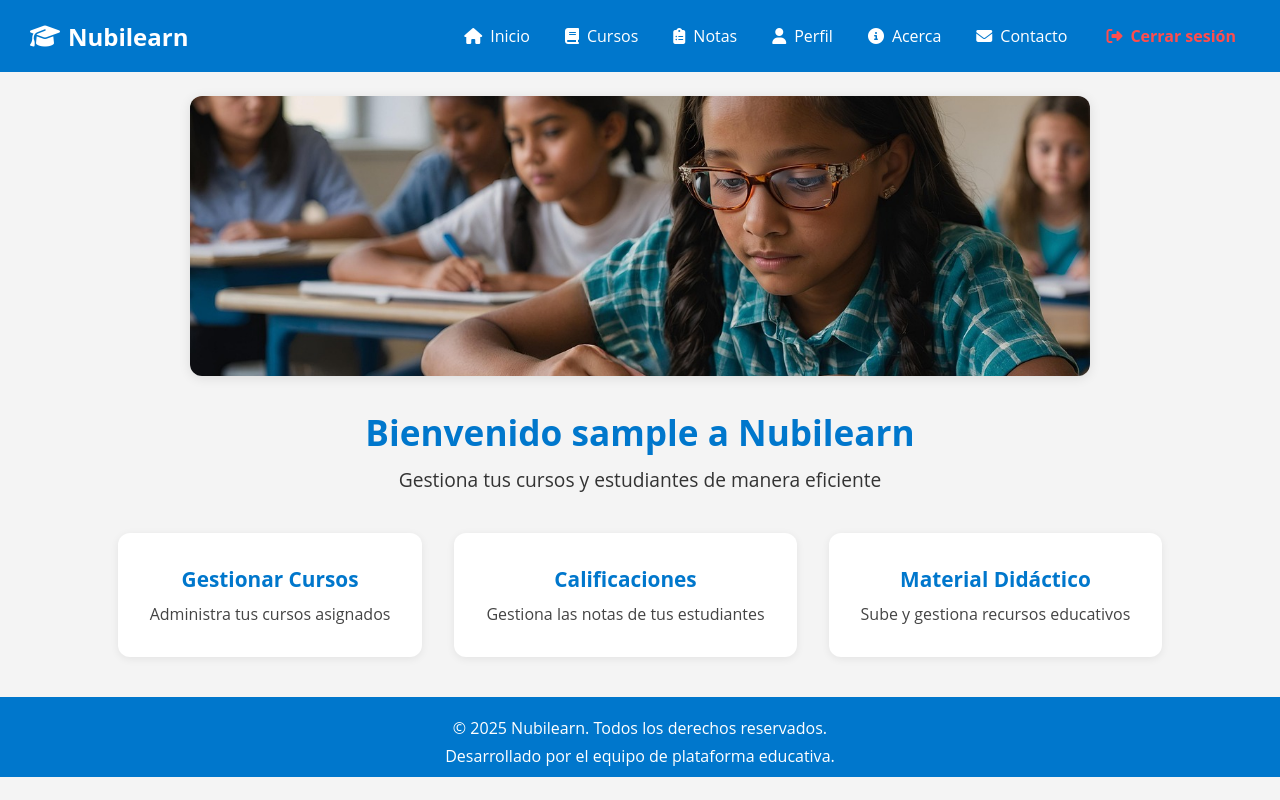
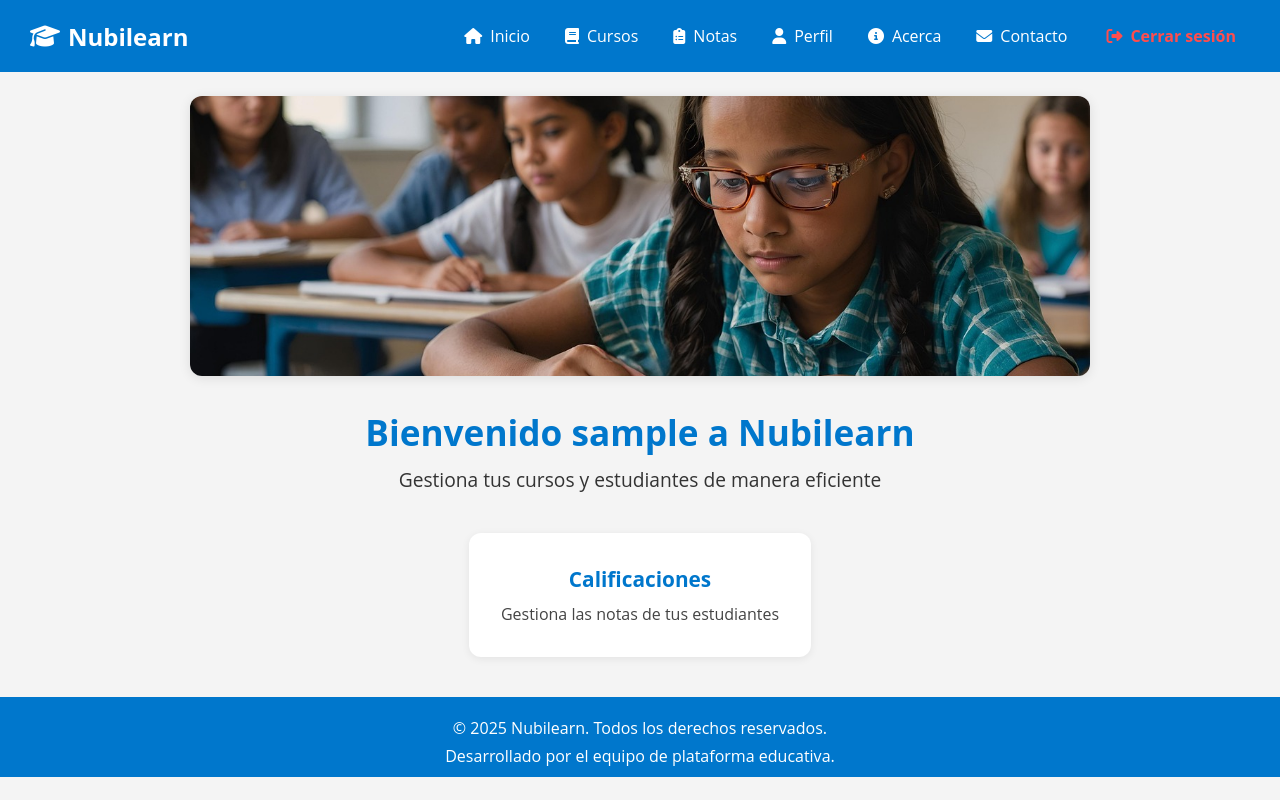
Before and after one commit to Esteban1447/plataforma-educativa, a React (Vite) app: page /home in a window 1280 px wide. Built offline with nearby package versions, Linux system fonts and the light colour scheme; sample sign-in values are in the browser's storage.

Commit message:
Update LandingPage.jsx

```diff
--- a/src/pages/LandingPage.jsx
+++ b/src/pages/LandingPage.jsx
@@ -18,11 +18,7 @@ function LandingPage() {
   }, []);
 
   const studentCards = [
-    {
-      title: "Mis Cursos",
-      description: "Accede a tus cursos matriculados",
-      path: "/cursos"
-    },
+
     {
       title: "Mis Notas",
       description: "Consulta tus calificaciones",
@@ -36,21 +32,13 @@ function LandingPage() {
   ];
 
   const teacherCards = [
-    {
-      title: "Gestionar Cursos",
-      description: "Administra tus cursos asignados",
-      path: "/cursos"
-    },
+
     {
       title: "Calificaciones",
       description: "Gestiona las notas de tus estudiantes",
       path: "/notas"
     },
-    {
-      title: "Material Didáctico",
-      description: "Sube y gestiona recursos educativos",
-      path: "/recursos"
-    }
+
   ];
 
   return (
```
